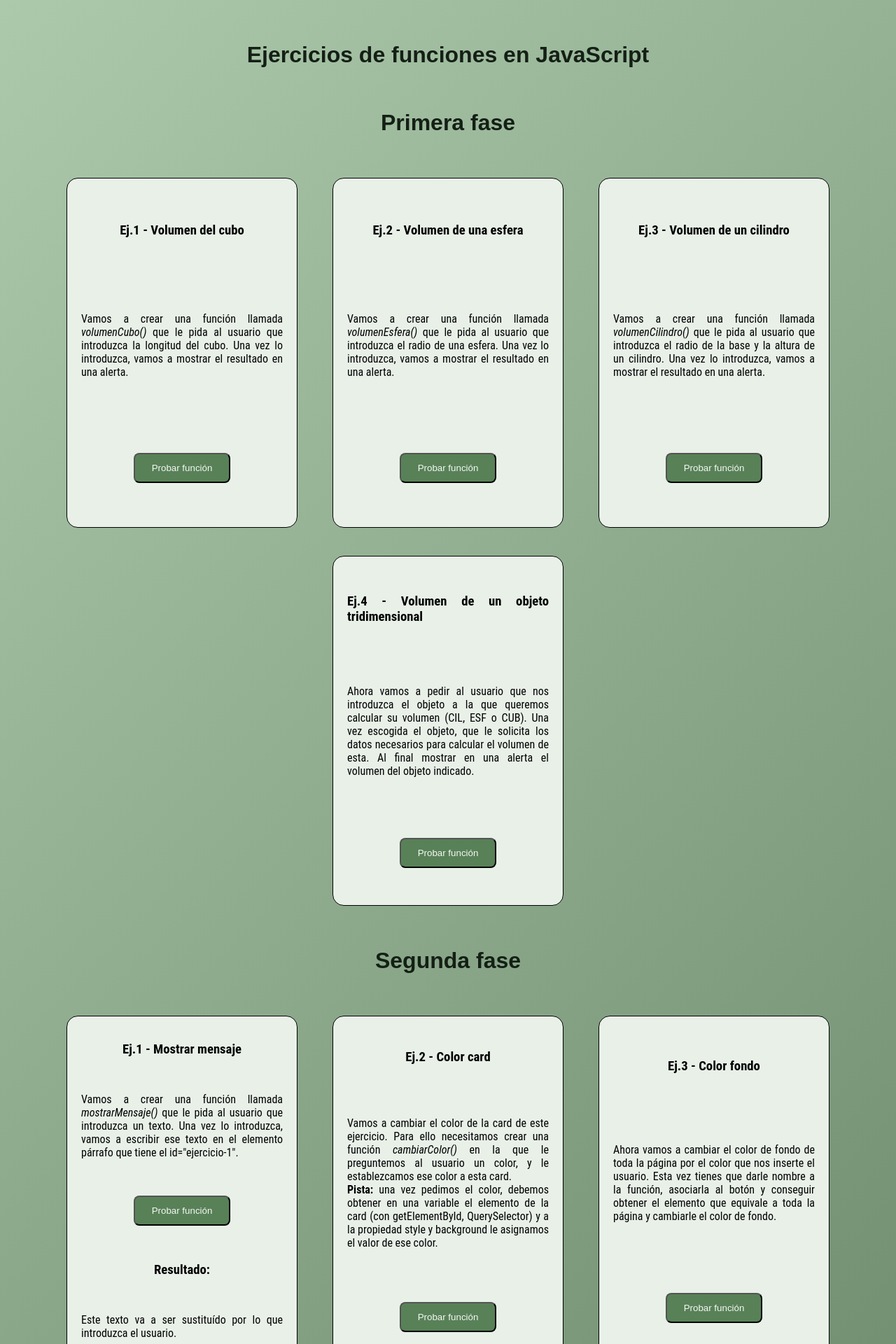
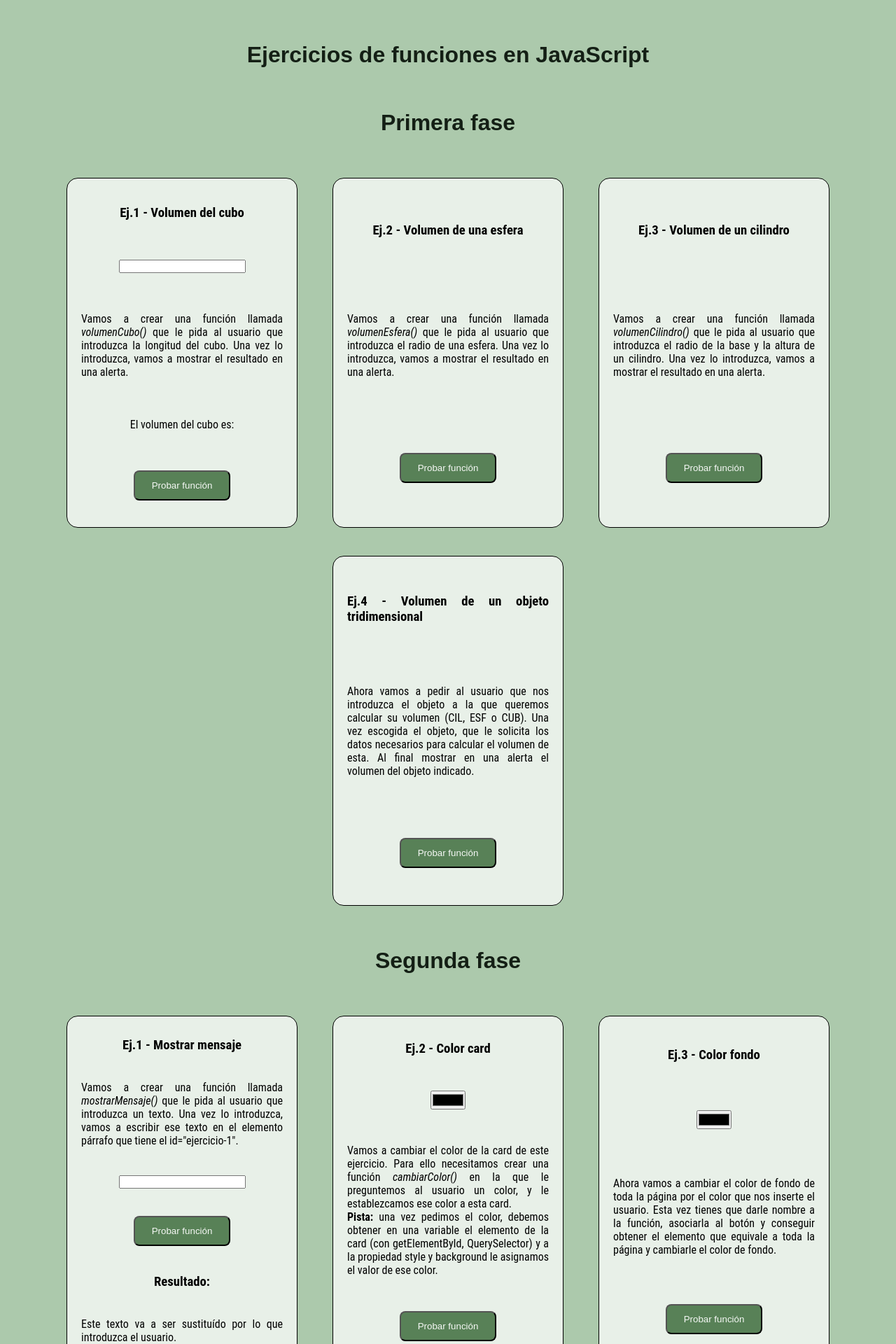
Before and after one commit to Lexie0393/WORKSPACE, a PHP site: page / in a window 1280 px wide. Shown: the top 1920 px of the page at 70% size. Run offline with PHP 8.4, Linux system fonts and the light colour scheme.

Commit message:
version 1.0

```diff
--- a/17.FuncionesJS/css/style.css
+++ b/17.FuncionesJS/css/style.css
@@ -27,8 +27,8 @@
 
 body {
     font-family: 'Roboto Condensed', sans-serif;
+    background: linear-gradient(135deg, rgba(172, 201, 172, 1) 0%, rgba(60, 89, 60, 1) 100%);
     background: rgb(172, 201, 172);
-    background: linear-gradient(135deg, rgba(172, 201, 172, 1) 0%, rgba(60, 89, 60, 1) 100%);
 }
 
 h1, h2 {
@@ -72,6 +72,7 @@ h2{
 
 }
 
+
 .ejercicio button {
     padding: 0.75rem 1.5rem;
     border-radius: 0.5rem;
--- a/17.FuncionesJS/index.html
+++ b/17.FuncionesJS/index.html
@@ -10,7 +10,7 @@
     <link rel="stylesheet" href="css/style.css">
 </head>
 
-<body>
+<body id="fondoPag">
     <header class="contenedor">
         <h1>Ejercicios de funciones en JavaScript</h1>
     </header>
@@ -19,10 +19,12 @@
         <section class="ejercicios contenedor">
             <div class="ejercicio fase-1">
                 <h3>Ej.1 - Volumen del cubo</h3>
+                <input type="number" name="volumen" id="volumen">
                 <p class="enunciado">Vamos a crear una función llamada <em>volumenCubo()</em> que le pida al usuario
                     que introduzca la longitud del cubo. Una vez lo introduzca, vamos a mostrar el resultado en una
                     alerta.</p>
-                <button>Probar función</button>
+                    <p id="solucionEj1F1">El volumen del cubo es: </p>
+                <button onclick="volumenCubo()">Probar función</button>
             </div>
             <div class="ejercicio fase-1">
                 <h3>Ej.2 - Volumen de una esfera</h3>
@@ -52,31 +54,35 @@
                 <p class="enunciado">Vamos a crear una función llamada <em>mostrarMensaje()</em> que le pida al usuario
                     que introduzca un texto. Una vez lo introduzca, vamos a escribir ese texto en el elemento párrafo
                     que tiene el id="ejercicio-1".</p>
-                <button>Probar función</button>
+                    <input type="text" name="textoEj1" id="textoEj1">
+                <button onclick="mostrarMensaje()">Probar función</button>
                     <h3>Resultado:</h3>
                     <p id="ejercicio-1">Este texto va a ser sustituído por lo que introduzca el usuario.</p>
             </div>
             <div class="ejercicio" id="ejercicio-2">
                 <h3>Ej.2 - Color card</h3>
+                <input type="color" name="color" id="color">
                 <p class="enunciado">Vamos a cambiar el color de la card de este ejercicio. Para ello necesitamos crear
                     una función <em>cambiarColor()</em> en la que le preguntemos al usuario un color, y le establezcamos
                     ese color a esta card. <br> <b>Pista:</b> una vez pedimos el color, debemos obtener en una variable
                     el elemento de la card (con getElementById, QuerySelector) y a la propiedad style y background le
                     asignamos el valor de ese color.</p>
-                <button>Probar función</button>
+                <button onclick="cambiarColor()">Probar función</button>
             </div>
             <div class="ejercicio">
                 <h3>Ej.3 - Color fondo</h3>
+                <input type="color" name="colorFondo" id="colorFondo">
                 <p class="enunciado">Ahora vamos a cambiar el color de fondo de toda la página por el color que nos
                     inserte el usuario. Esta vez tienes que darle nombre a la función, asociarla al botón y conseguir
                     obtener el elemento que equivale a toda la página y cambiarle el color de fondo.</p>
-                <button>Probar función</button>
+                <button onclick="cambiarFondo()">Probar función</button>
             </div>
             <div class="ejercicio">
                 <h3>Ej.4 - Texto del revés</h3>
+                <input type="text" name="reves" id="reves">
                 <p class="enunciado">Pedir al usuario que escriba un texto cualquiera y devolverlo al revés. Devuelve el
                     resultado en el párrafo con id="ejercicio-4"</p>
-                <button>Probar función</button>
+                <button onclick="textReves()">Probar función</button>
                 <h3>Resultado:</h3>
                 <p id="ejercicio-4">Este texto va a ser sustituído por lo que introduzca el usuario pero al revés.</p>
             </div>
@@ -85,9 +91,10 @@
         <section class="ejercicios contenedor">
             <div class="ejercicio">
                 <h3>Ej.1 - Cambiar color de las cards de la fase 1</h3>
+                <input type="color" name="color1" id="color1">
                 <p class="enunciado">Vamos a pedir al usuario que escriba un color y se lo vamos a poner de fondo a las
                     4 cards de la fase 1. Este ejercicio se puede resolver de varias maneras.</p>
-                <button>Probar función</button>
+                <button onclick="colorCards()">Probar función</button>
             </div>
             <div class="ejercicio" id="ejercicio-2">
                 <h3>Ej.2 - Registrar producto</h3>
--- a/17.FuncionesJS/js/funciones.js
+++ b/17.FuncionesJS/js/funciones.js
@@ -3,7 +3,13 @@
 // *************************
 
 // Ejercicio 1 Fase 1
-
+function volumenCubo() {
+    // var longitud=Number(prompt("Dime la longitud de cubo "));
+    var longitud = document.querySelector("#volumen").value;
+    // alert("El volumen del cubo es " + (longitud**3));
+    var parrafoSolucion = document.querySelector("#solucionEj1F1");
+    parrafoSolucion.innerHTML = "El volumen del cubo es: " + (longitud ** 3);
+}
 // Ejercicio 2 Fase 1
 
 // Ejercicio 3 Fase 1
@@ -18,19 +24,66 @@
 
 // Ejercicio 1 de la Fase 2
 
+function mostrarMensaje() {
+
+    // var texto = prompt("Escribe lo que quieras ");
+    var mensaje = document.querySelector("#textoEj1").value;
+    var parrafo = document.querySelector("#ejercicio-1");
+    parrafo.innerHTML = mensaje;
+}
+
 // Ejercicio 2 de la Fase 2
+
+function cambiarColor() {
+    // var color = prompt("Dime un color: ");
+    var color = document.querySelector("#color").value;
+    var elemento = document.querySelector("#ejercicio-2");
+    elemento.style.backgroundColor = color;
+
+}
 
 // Ejercicio 3 de la Fase 2
 
+function cambiarFondo() {
+    var color = document.querySelector("#colorFondo").value;
+    var elemento = document.querySelector("#fondoPag");
+    elemento.style.background = color;
+}
+
 // Ejercicio 4 de la Fase 2
+
+function textReves() {
+    var input = document.querySelector("#reves");
+    var texto = input.value;
+    var arrayTexto = texto.split("").reverse().join("");
+    // console.log(arrayTexto);
+    elemento = document.querySelector("#ejercicio-4");
+    elemento.innerHTML = arrayTexto;
+
+    input.value = "";
+
+}
 
 // *************************
 // ******** FASE 3 *********
 // *************************
 
 // Ejercicio 1 de la Fase 3
+function colorCards() {
+    var input = document.querySelector("#color1").value;
+    var elemento = document.querySelectorAll(".fase-1");
+
+    for (var i=0; i<=elemento.length-1; i++) {
+        elemento[i].style.background=input;
+    }
+    // elemento.innerHTML= input
+}
 
 // Ejercicio 2 de la Fase 3
+
+function mostrarProduct() {
+    var input= document.querySelector().value;
+}
 
 // Ejercicio 3 de la Fase 3
 
```
